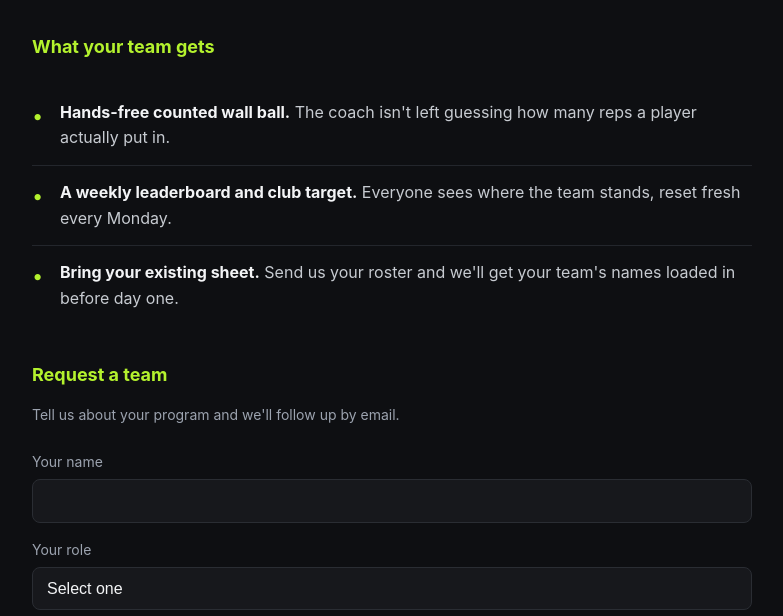
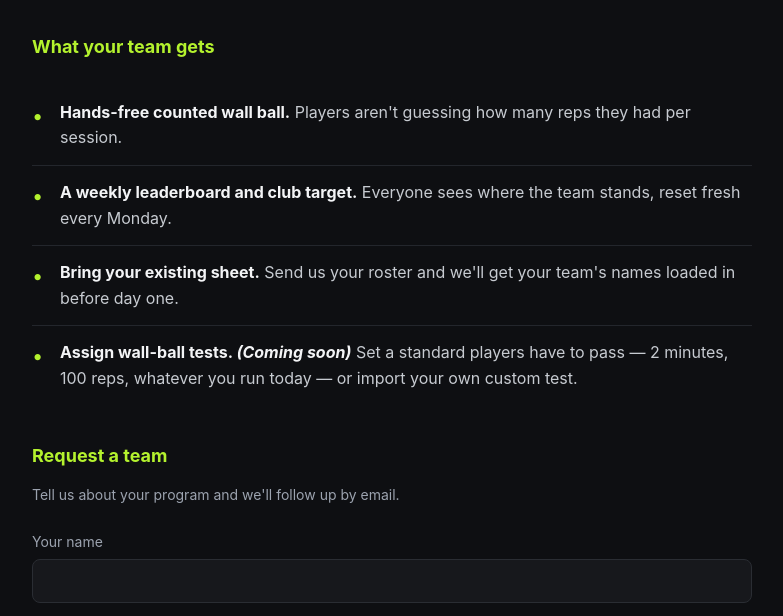
Before and after one commit to calvinpetkus-alt/the-wall-legal, a plain HTML site: page teams.html in a window 1280 px wide. Shown: the part 181-797 px from the top of the page, without its empty margins (248-1031 px from the left). Drawn offline with Linux system fonts and the light colour scheme.

Commit message:
Landing page: swap bullet 1 to player-perspective phrasing, add back the test-assignment bullet marked (Coming soon)
Calvin changed his mind on both: wants "players aren't guessing"
instead of the coach-perspective framing, and wants the test bullet
visible now rather than held back — labeled honestly since the
feature (coach assigns a test with a deadline) isn't built yet, only
a solo workout library exists today.

```diff
--- a/teams.html
+++ b/teams.html
@@ -58,9 +58,10 @@
 
   <h2>What your team gets</h2>
   <ul class="features">
-    <li><strong>Hands-free counted wall ball.</strong> The coach isn't left guessing how many reps a player actually put in.</li>
+    <li><strong>Hands-free counted wall ball.</strong> Players aren't guessing how many reps they had per session.</li>
     <li><strong>A weekly leaderboard and club target.</strong> Everyone sees where the team stands, reset fresh every Monday.</li>
     <li><strong>Bring your existing sheet.</strong> Send us your roster and we'll get your team's names loaded in before day one.</li>
+    <li><strong>Assign wall-ball tests. <em>(Coming soon)</em></strong> Set a standard players have to pass — 2 minutes, 100 reps, whatever you run today — or import your own custom test.</li>
   </ul>
 
   <h2>Request a team</h2>
```
